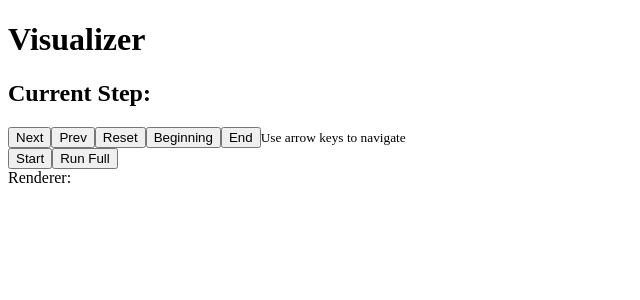
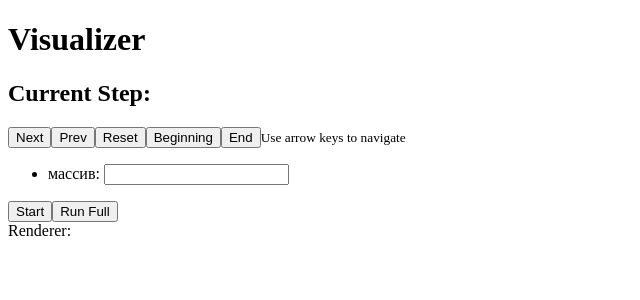
Before and after one commit to irdkwmnsb/visualizer, a React (Vite) app: page / in a window 1280 px wide. Shown: the top 300 px of the page, without its empty margins (0-640 px from the left). Built offline with nearby package versions, Linux system fonts and the light colour scheme.

Commit message:
Add parameters MVP

```diff
--- /dev/null
+++ b/src/lib/params.tsx
@@ -0,0 +1,128 @@
+import React, { ChangeEvent } from "react";
+
+
+type Validator<T> = {validate: (val: any) => T | undefined}
+
+interface Parameter<T> {
+    tryParseAndSet: (str: string) => boolean;
+    get value(): T;
+}
+
+export class Num implements Parameter<number> {
+    _value: number;
+
+    get value(): number {
+        return this._value;
+    }
+
+    tryParseAndSet = (str: string) => {
+        const newValue = parseFloat(str);
+        if (isNaN(newValue)) {
+            return false;
+        }
+        this._value = newValue;
+        return true;
+    }
+
+    validate = (val: any) => {
+        if (typeof val !== 'number') {
+            return undefined;
+        }
+        return val;
+    }
+}
+
+export class Str implements Parameter<string> {
+    _value: string;
+    get value(): string {
+        return this._value;
+    }
+    tryParseAndSet = (str: string) => {
+        this._value = str;
+        return true;
+    }
+    validate = (val: any) => {
+        if (typeof val !== 'string') {
+            return undefined;
+        }
+        return val;
+    }
+}
+
+export class Arr<V, T extends Validator<V>> implements Parameter<V[]> {
+    _value: V[];
+    _validator: T;
+    constructor(validator: T) {
+        this._validator = validator;
+    }
+    get value(): V[] {
+        return this._value;
+    }
+
+    tryParseAndSet = (str: string) => {
+        const json = JSON.parse(str);
+        const res = this.validate(json);
+        if (res === undefined) {
+            return false;
+        }
+        this._value = res;
+        return true;
+    }
+
+    validate = (val: any) => {
+        if (!Array.isArray(val)) {
+            return undefined;
+        }
+        return val.map(this._validator.validate).every(v => v !== undefined) ? val as V[] : undefined;
+    }
+}
+
+export type ParameterProps<T> = {
+    label: string,
+    value: Parameter<T>
+}
+
+export type State<T> = {
+    value: Parameter<T>,
+    error: boolean
+}
+
+export class ParameterComponent<T> extends React.Component<ParameterProps<T>, State<T>> {
+    label: string;
+    constructor(prop: ParameterProps<T>) {
+        super(prop);
+        this.label = prop.label;
+        this.state = {
+            value: prop.value,
+            error: false,
+        }
+    }
+
+    onChange(event: ChangeEvent<HTMLInputElement>) {
+        console.log(this)
+        try {
+            this.setState({
+                value: this.state.value,
+                error: !this.state.value.tryParseAndSet(event.target.value),
+            })
+        } catch {
+            this.setState({
+                value: this.state.value,
+                error: true,
+            })
+        }
+    }
+
+    render(): React.ReactNode {
+        return <div>{this.label}: <input onChange={(e) => this.onChange(e)}/> {this.state.error && "invalid value"}</div>
+    }
+
+}
+
+// export const ParametersComponent = <T, >(object: Parameter<T>) => {
+//     return <input onChange={object.tryParseAndSet}></input>
+//     const c = new Arr(new Arr(new Num()))
+//     console.log(c)
+//     console.log(c.tryParseAndSet("[[1], [2], [3]]"))
+//     console.log(c)
+// }
--- a/src/visualizers/bubble-sort/start.tsx
+++ b/src/visualizers/bubble-sort/start.tsx
@@ -1,3 +1,4 @@
+import { ParameterComponent, Num, Arr } from "../../lib/params"
 import { BubbleSortArguments } from "./bubble-sort"
 
 // type Props = {
@@ -5,8 +6,19 @@ import { BubbleSortArguments } from "./bubble-sort"
 // }
 
 export const BubbleSortStarter = ({ doStart }) => {
+
+    const propArr = {
+        label: "массив",
+        value: new Arr<number, Num>(new Num())
+    }
+
+    const components = [<ParameterComponent<number[]> {...propArr} />].map((v, idx) => <li>{v}</li>);
+
     return <div>
-        <button onClick={() => doStart([[5, 4, 3, 2, 1]], false)}>Start</button>
+        <ul>
+            {components}
+        </ul>
+        <button onClick={() => doStart([propArr.value.value], false)}>Start</button>
         <button onClick={() => doStart([[5, 4, 3, 2, 1]], true)}>Run Full</button>
     </div>;
 }
```
